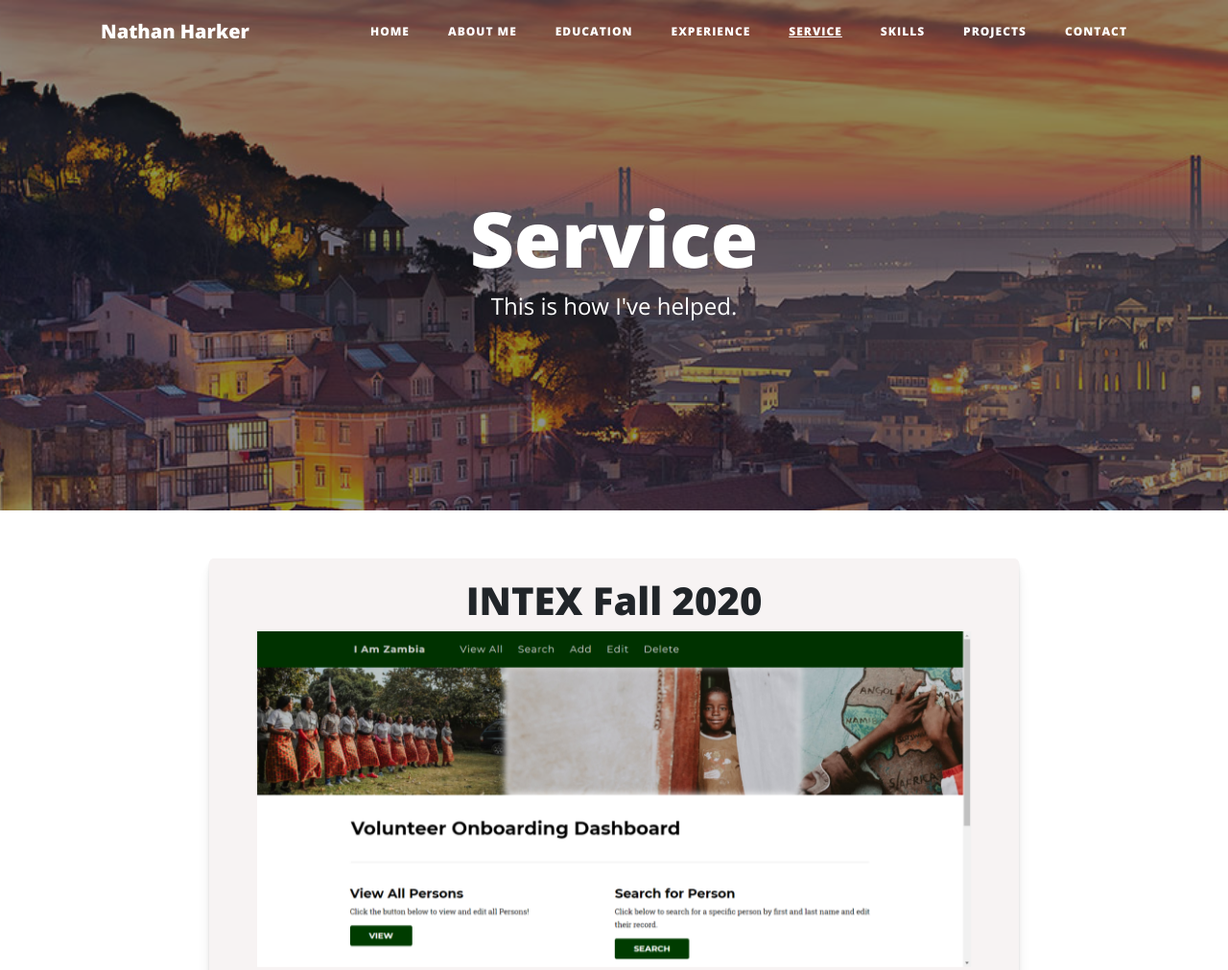
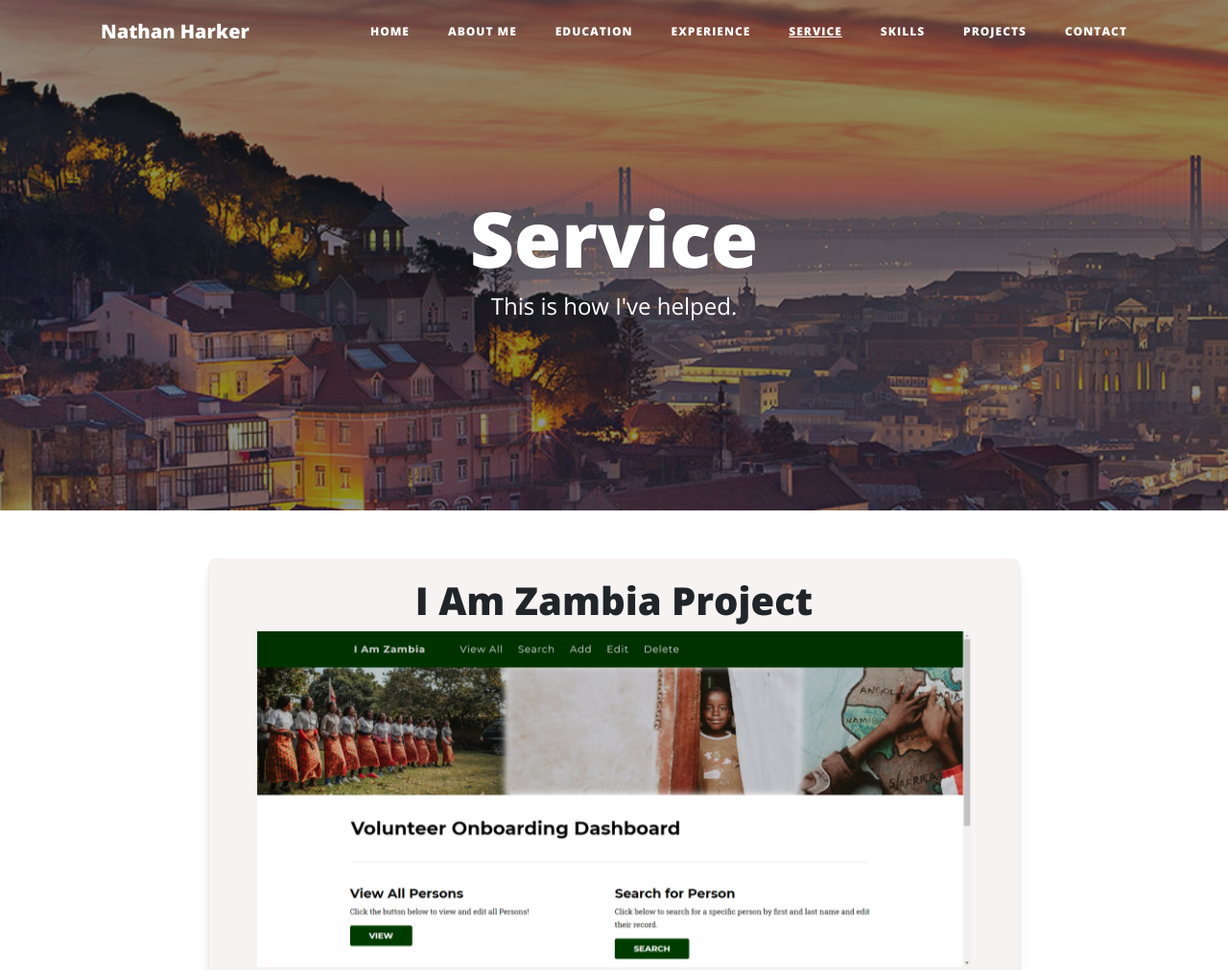
Before and after one commit to nateharker/my-website, a website: page html/service.html in a window 1280 px wide. Shown: the top 1011 px of the page at 96% size. Drawn offline with nearby package versions, Linux system fonts and the light colour scheme.

Commit message:
header update

```diff
--- a/html/service.html
+++ b/html/service.html
@@ -92,7 +92,7 @@
         <div class="col-lg-8 col-md-10 mx-auto">
             <div class="div-styling div-transform">
                 <center>
-                    <h1>INTEX Fall 2020</h1>
+                    <h1>I Am Zambia Project</h1>
                 </center>
                 <div class="slider-for">
                     <div><img class="image-transform-none" src="../images/IAZ_1.png" alt="Home Page" height="350" style="margin: auto;"></div>
```
